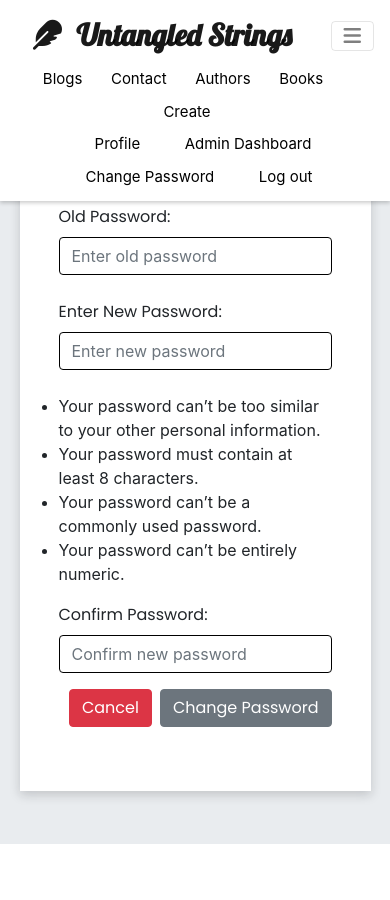
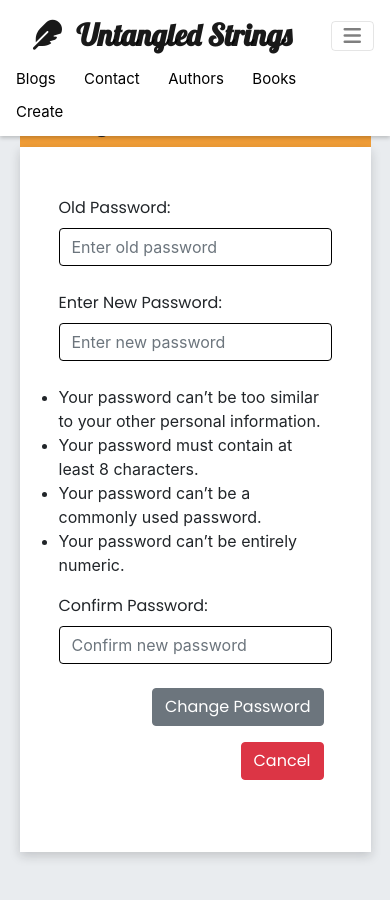
Before and after one commit to JoshuaDelRosario017/untangled-strings-blog, a Django app: page /change_password/ in a window 390 px wide, after a click that opens the changed part. Before the commit the page ends 844 px from the top, so only its background shows below. Run offline with Django 4.2, Linux system fonts and the light colour scheme; the visitor is signed in with stand-in values (Sample User, id 1); some libraries are stand-ins or nearby versions.

Commit message:
adjust navbar and other page properties design

```diff
--- a/untangled/templates/partials/_navbar.html
+++ b/untangled/templates/partials/_navbar.html
@@ -7,7 +7,7 @@
         <span><i class="fas fa-bars"></i></span>
     </button>
 
-    <div class="collapse navbar-collapse text-center" id="navbarSupportedContent">
+    <div class="collapse navbar-collapse" id="navbarSupportedContent">
         <ul class="navbar-nav ml-auto">
 
             <a href="{% url 'untangled:home' %}" class="nav-items navbar-brand home mr-4">Blogs</a>
@@ -16,6 +16,14 @@
             {% if user.is_authenticated %}
                 <a href="{% url 'untangled:booksSection'%}" class="nav-items navbar-brand user mr-4">Books</a>
                 <a href="{% url 'untangled:add' %}" class="nav-items navbar-brand add">Create</a>
+                <a href="{% url 'untangled:profile' %}" class="navbar-brand nav-items drpdwn-menu d-none logout">Profile</a>
+                    {% if user.is_superuser or user.is_admin %}
+                    <a href="{% url 'untangledStringsAdmin:adminDashboard' %}" class="navbar-brand nav-items drpdwn-menu d-none logout">Admin Dashboard</a>
+                    <a href="{% url 'untangled:change-password' %}" class="navbar-brand nav-items drpdwn-menu d-none logout">Change Password</a>
+                    {% else %}
+                    <a href="{% url 'untangled:change-password' %}" class="navbar-brand nav-items drpdwn-menu d-none logout">Change Password</a>
+                    {% endif %}
+                    <a href="{% url 'untangled:processlogout' %}" class="navbar-brand nav-items drpdwn-menu d-none logout">Log out</a>
                 <!-- <a href="{% url 'untangled:processlogout' %}" class="nav-items navbar-brand logout">LOGOUT<i class="fa-solid fa-right-from-bracket ml-2"></i></a> -->
                 <div class="btn-group drpdwn">
                     <a href="#" type="button" class="text-decoration-none text-muted dropdown-toggle mr-3 ml-3" data-toggle="dropdown" aria-haspopup="true" aria-expanded="false">
@@ -32,7 +40,7 @@
                         <a href="{% url 'untangled:processlogout' %}" class=" navbar-brand ml-4 logout"><i class="fa-solid fa-right-from-bracket mr-2"></i>Log out</a>
                     </div>
                 </div>
-                <div class="collapse-other-menu">
+                <!-- <div class="collapse-other-menu">
                     <a href="{% url 'untangled:profile' %}" class="navbar-brand nav-items ml-3 logout">Profile</a>
                     {% if user.is_superuser or user.is_admin %}
                     <a href="{% url 'untangledStringsAdmin:adminDashboard' %}" class=" nav-items ml-4 logout">Admin Dashboard</a>
@@ -41,7 +49,7 @@
                     <a href="{% url 'untangled:change-password' %}" class="navbar-brand nav-items ml-4 logout">Change Password</a>
                     {% endif %}
                     <a href="{% url 'untangled:processlogout' %}" class="navbar-brand nav-items ml-4 logout">Log out</a>
-                </div>
+                </div>     -->
                 {% else %}
                 <a href="{% url 'login' %}" class="nav-items navbar-brand loginnav"><i class="fa-solid fa-right-to-bracket mr-2"></i>Sign up</a>
             {% endif %}
--- a/untangled/templates/registration/change-password.html
+++ b/untangled/templates/registration/change-password.html
@@ -6,7 +6,7 @@
 
 {% block content %}
 <div class="container mb-5" style="padding-top: 10px; background-color: var(--primary-color)">
-    <h2>Change Password</h2>
+    <h4>Change Password</h4>
     {% if messages %}
         <ul class="messages col-md-12 m-auto">
             {% for message in messages %}
@@ -21,8 +21,8 @@
                 {% csrf_token %}
                 {{ form.as_p }}
                 {{ form.help_text }}
-                <button type="submit" class="btn btn-secondary float-right">Change Password</button>
-                <a href="{% url 'untangled:home' %}" class="btn btn-danger float-right mr-2">Cancel</a>
+                <button type="submit" class="btn btn-secondary float-right m-2">Change Password</button>
+                <a href="{% url 'untangled:home' %}" class="btn btn-danger float-right m-2">Cancel</a>
             </form>
         </div>
     </div>
--- a/untangled/templates/untangled/home.html
+++ b/untangled/templates/untangled/home.html
@@ -41,7 +41,7 @@
               <div class="input-group ml-auto col-md-5">
                 <input type="text" class="form-control " name="search" placeholder="Search by Category" autocomplete="off" required>
                 <div class="input-group-append">
-                  <button type="submit" class="btn btn-success mb-3">Search</button>
+                  <button type="submit" class="btn mb-3">Search</button>
                 </div>
               </div>
             </div>
```
Also changed, not shown: untangled/static/css/style.css (+13 -3 lines).
